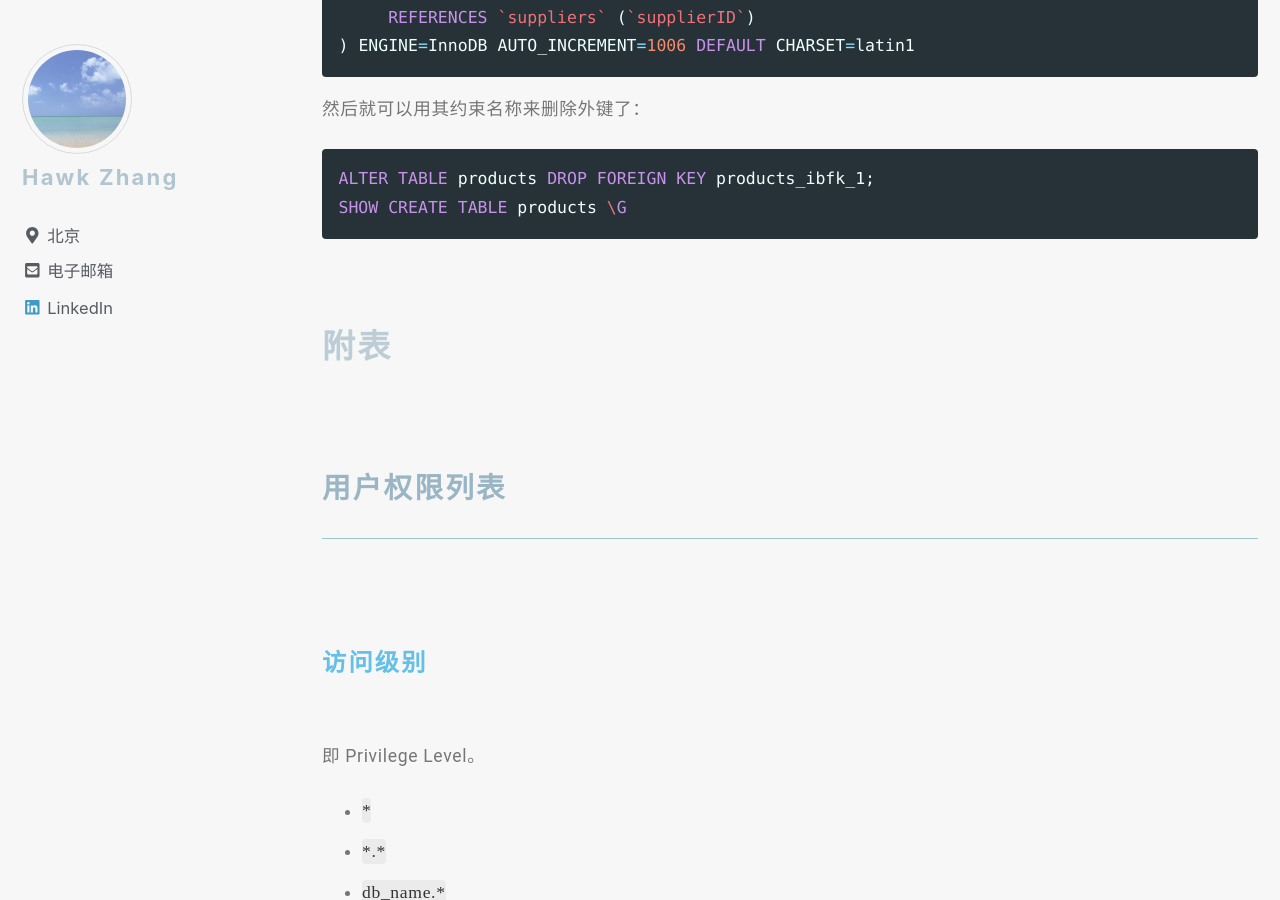
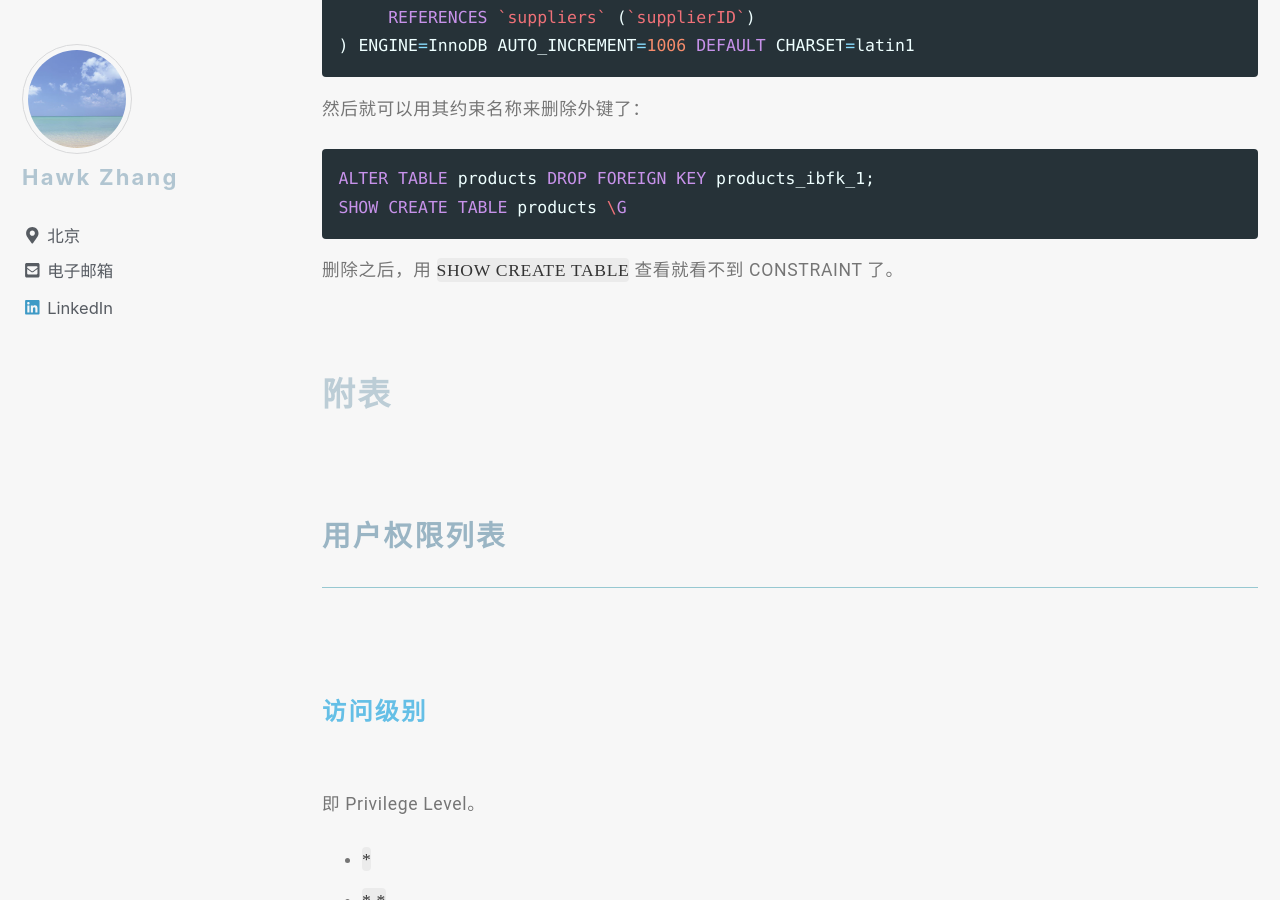
Before and after one commit to narru888/linotes_note, a Jekyll site: the page built from _posts/mysql/2016-04-02-statements.md, in a window 1280 px wide and 900 px high, scrolled down 31308 px. Built offline with Jekyll 4.4.1, drawn with Linux system fonts in a browser that asks for light colours; nearby versions of some CDN libraries; a script that is not in the unit is left out.

Commit message:
update on 2018-10-16 20:53:01 CST

````diff
--- a/_posts/mysql/2016-04-02-statements.md
+++ b/_posts/mysql/2016-04-02-statements.md
@@ -1258,6 +1258,8 @@
 SHOW CREATE TABLE products \G
 ```
 
+删除之后，用 `SHOW CREATE TABLE` 查看就看不到 CONSTRAINT 了。
+
 
 
 
````
